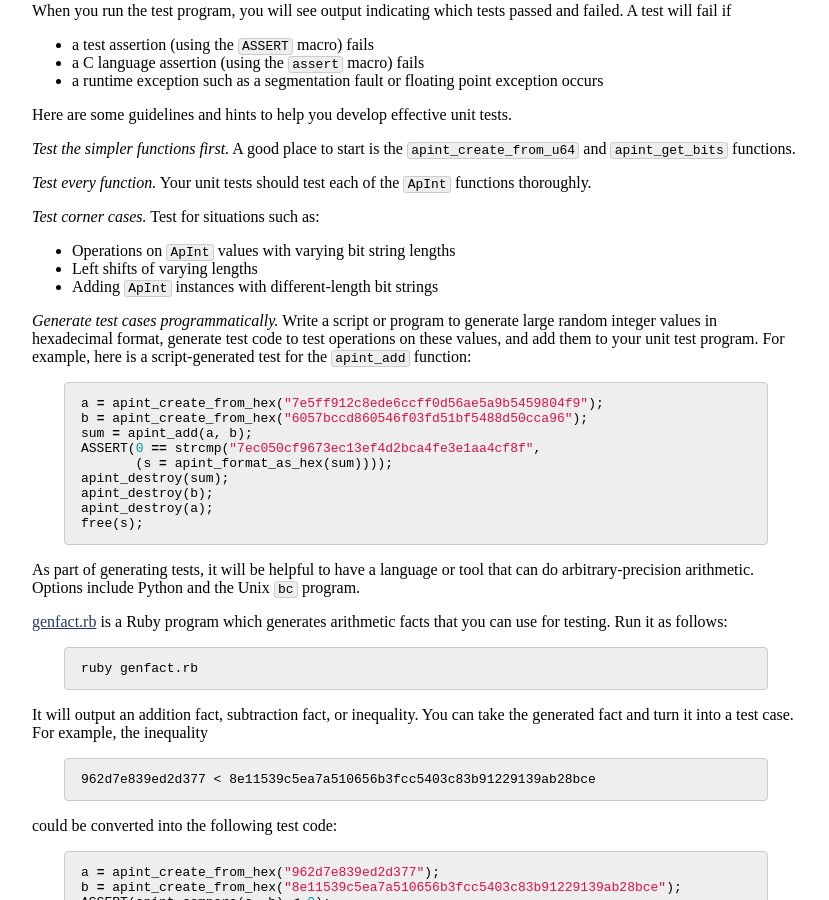
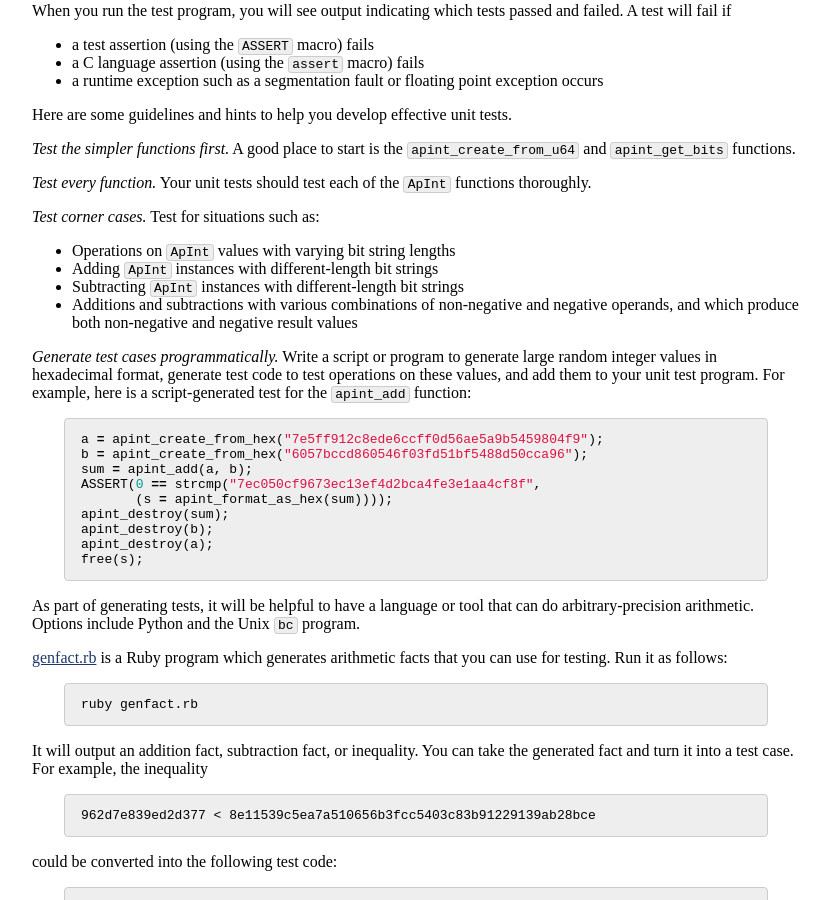
Before and after one commit to jhucsf/spring2021, a Jekyll site: the page built from assign/assign01.md, in a window 1280 px wide and 900 px high, scrolled down 4872 px. Shown: the whole window, without its empty margins (224-1053 px from the left). Built offline with Jekyll 4.4.1, drawn with Linux system fonts in a browser that asks for light colours.

Commit message:
minor tweaks

```diff
--- a/assign/assign01.md
+++ b/assign/assign01.md
@@ -210,8 +210,9 @@ Here are some guidelines and hints to help you develop effective unit tests.
 *Test corner cases.*  Test for situations such as:
 
 * Operations on `ApInt` values with varying bit string lengths
-* Left shifts of varying lengths
 * Adding `ApInt` instances with different-length bit strings
+* Subtracting `ApInt` instances with different-length bit strings
+* Additions and subtractions with various combinations of non-negative and negative operands, and which produce both non-negative and negative result values
 
 *Generate test cases programmatically.*  Write a script or program to generate large random integer values in hexadecimal format, generate test code to test operations on these values, and add them to your unit test program.  For example, here is a script-generated test for the `apint_add` function:
 
```
